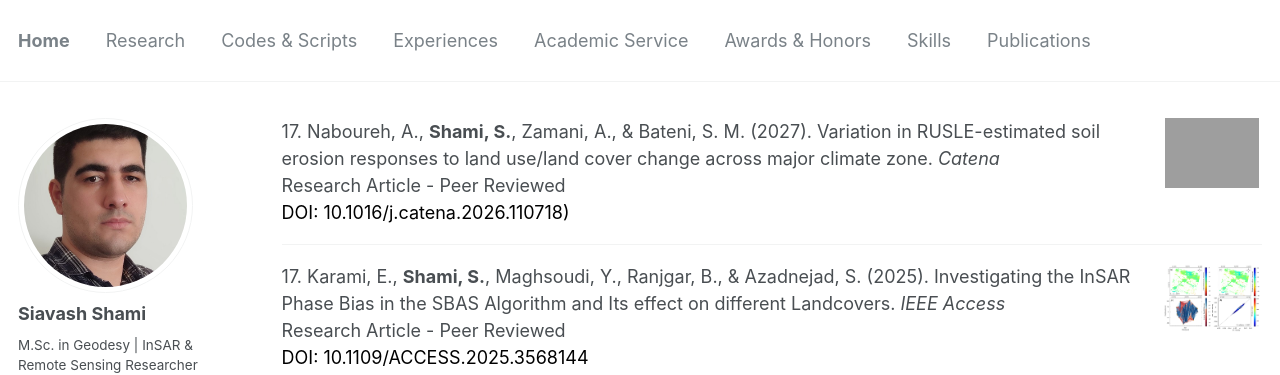
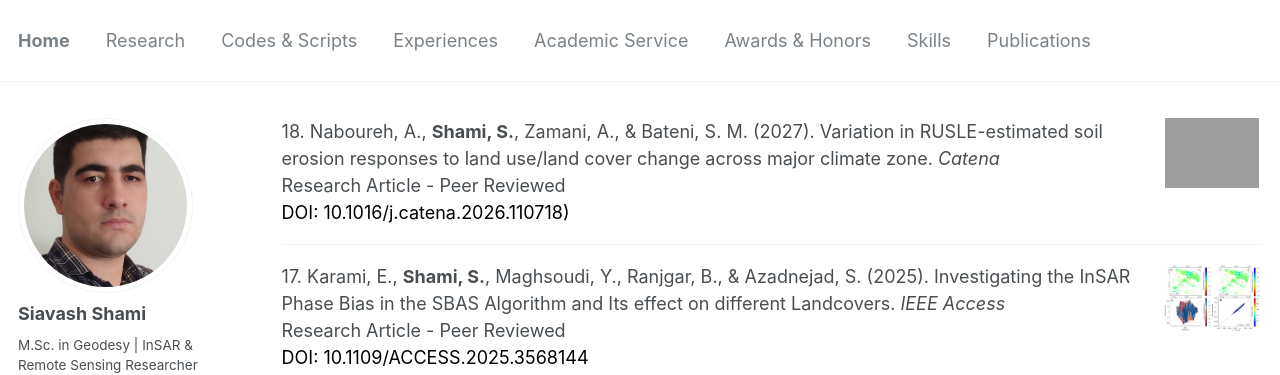
Before and after one commit to siavashshami/siavashshami.github.io, a Jekyll site: the page built from _pages/publications.md, in a window 1280 px wide and 900 px high, cut to the strip 0-375 px from the top of the window. Built offline with Jekyll 4.4.1, drawn with Linux system fonts in a browser that asks for light colours; some web fonts are replaced; grey boxes are pictures that could not be loaded.

Commit message:
Update publications.md

```diff
--- a/_pages/publications.md
+++ b/_pages/publications.md
@@ -6,7 +6,7 @@ permalink: /publications/
 author_profile: true
 
 ---
-<div class="pub-item" style="display: flex; align-items: flex-start; gap: 10px;"> <div class="pub-text" style="flex-grow: 1;"> 17. Naboureh, A., <strong>Shami, S.</strong>, Zamani, A., & Bateni, S. M. (2027). Variation in RUSLE-estimated soil erosion responses to land use/land cover change across major climate zone. <i>Catena</i><br> Research Article - Peer Reviewed <br> <a href="https://doi.org/10.1016/j.catena.2026.110718" target="_blank" style="text-decoration:none; color: black;">DOI: 10.1016/j.catena.2026.110718)</a> </div> <div class="pub-image" style="flex-shrink: 0;"> <a target="_blank" rel="noopener noreferrer" style="display: inline-block;"> <img src="/images/18.png" alt="18" style="height: 70px; width: 100px; max-width: 100%; object-fit: contain; display: block;" /> </a> </div> </div>
+<div class="pub-item" style="display: flex; align-items: flex-start; gap: 10px;"> <div class="pub-text" style="flex-grow: 1;"> 18. Naboureh, A., <strong>Shami, S.</strong>, Zamani, A., & Bateni, S. M. (2027). Variation in RUSLE-estimated soil erosion responses to land use/land cover change across major climate zone. <i>Catena</i><br> Research Article - Peer Reviewed <br> <a href="https://doi.org/10.1016/j.catena.2026.110718" target="_blank" style="text-decoration:none; color: black;">DOI: 10.1016/j.catena.2026.110718)</a> </div> <div class="pub-image" style="flex-shrink: 0;"> <a target="_blank" rel="noopener noreferrer" style="display: inline-block;"> <img src="/images/18.png" alt="18" style="height: 70px; width: 100px; max-width: 100%; object-fit: contain; display: block;" /> </a> </div> </div>
 ---
 <div class="pub-item" style="display: flex; align-items: flex-start; gap: 10px;"> <div class="pub-text" style="flex-grow: 1;"> 17. Karami, E., <strong>Shami, S.</strong>, Maghsoudi, Y., Ranjgar, B., & Azadnejad, S. (2025). Investigating the InSAR Phase Bias in the SBAS Algorithm and Its effect on different Landcovers. <i>IEEE Access</i><br> Research Article - Peer Reviewed <br> <a href="https://doi.org/10.1109/ACCESS.2025.3568144" target="_blank" style="text-decoration:none; color: black;">DOI: 10.1109/ACCESS.2025.3568144</a> </div> <div class="pub-image" style="flex-shrink: 0;"> <a target="_blank" rel="noopener noreferrer" style="display: inline-block;"> <img src="/images/17.png" alt="17" style="height: 70px; width: 100px; max-width: 100%; object-fit: contain; display: block;" /> </a> </div> </div>
 ---
```
